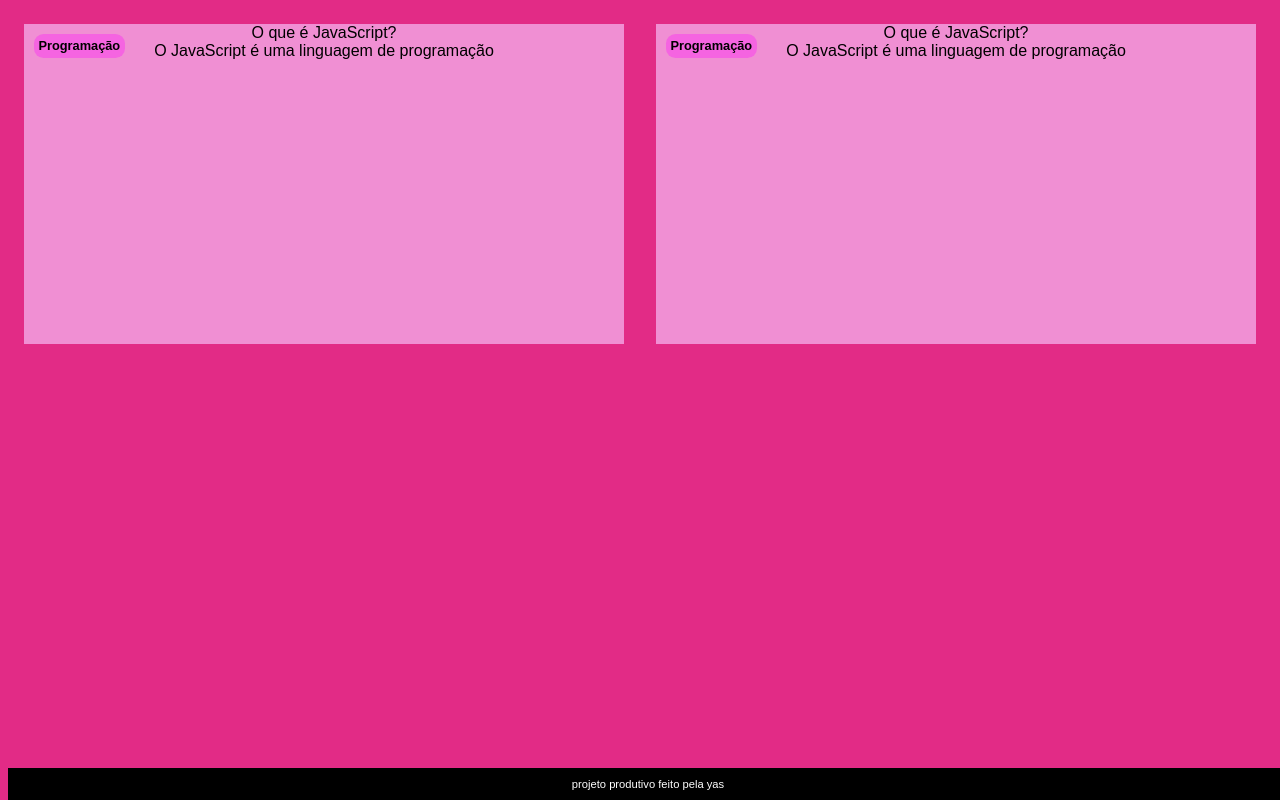
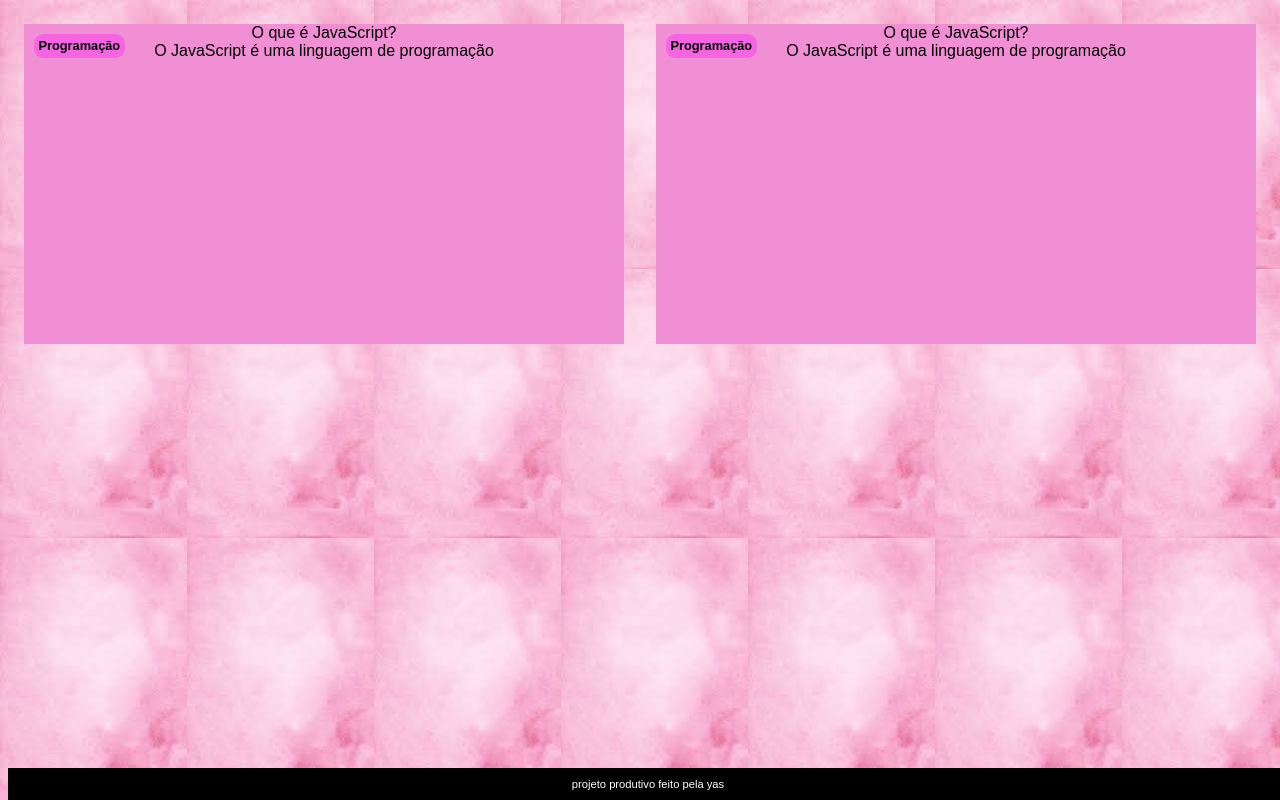
Before and after one commit to yjasmi/yass2, a plain HTML site: page index.html in a window 1280 px wide. Drawn offline with Linux system fonts and the light colour scheme.

Commit message:
Add files via upload

```diff
--- a/assets/style.css
+++ b/assets/style.css
@@ -1,5 +1,5 @@
 body {
-    background-color: rgb(226, 43, 134);
+    background: url('img/images.jpeg');
     font-family: Arial, Helvetica, sans-serif;
 }
 
```
Also changed, not shown: assets/img/bg-desktop.webp (added), assets/img/bg-mobile.webp (added), assets/img/bg-tablet.webp (added), assets/img/images.jpeg (added).
